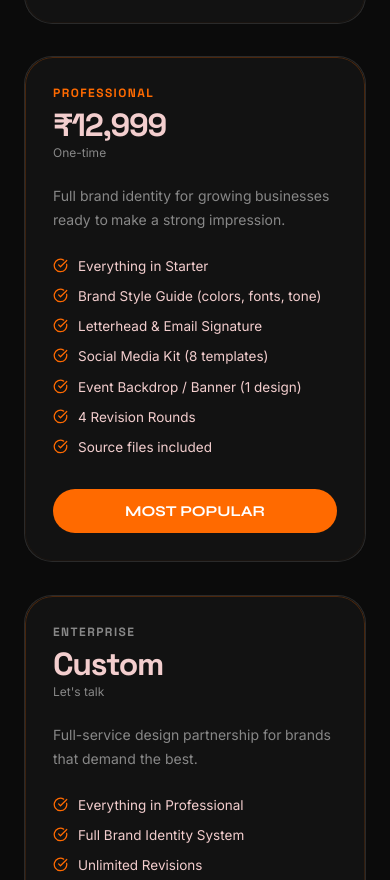
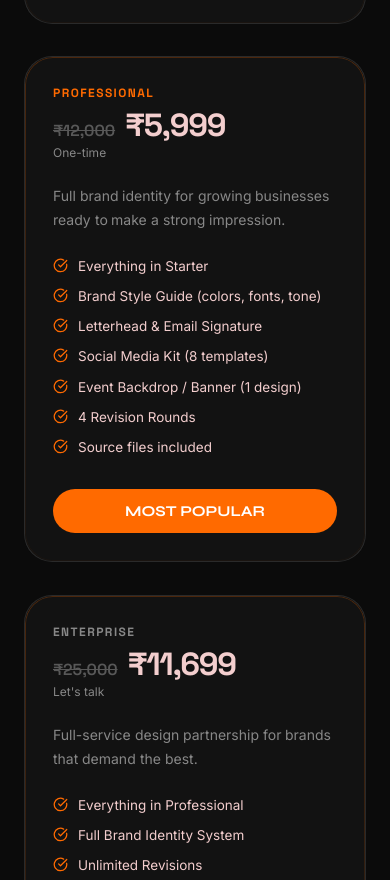
Before and after one commit to pmgraphics9526-svg/pm-graphics, a Next.js app: page / in a window 390 px wide. Shown: the part 6972-7852 px from the top of the page. Built offline with nearby package versions, Linux system fonts and the light colour scheme; no server answers.

Commit message:
Add offer pricing display + Packages nav link
- PricingSection.js: show strikethrough old price alongside a bold new
  discounted price for all 3 tiers (Starter, Professional, Enterprise)
- Navbar.js: add a "Packages" nav link (desktop + mobile menu) that
  scrolls directly to the pricing section

```diff
--- a/components/site/Navbar.js
+++ b/components/site/Navbar.js
@@ -8,6 +8,7 @@ const navItems = [
   { label: "Home", id: "home" },
   { label: "Portfolio", id: "work" },
   { label: "Services", id: "expertise" },
+  { label: "Packages", id: "pricing" },
   { label: "About", id: "about" },
   { label: "Resources", id: "tools" },
 ];
--- a/components/site/PricingSection.js
+++ b/components/site/PricingSection.js
@@ -2,33 +2,7 @@
 
 import { CheckCircle } from "lucide-react";
 
-const cleanPrice = (priceStr) => {
-  if (!priceStr) return "";
-  if (priceStr.length <= 15) return priceStr;
-
-  // Look for currency symbols followed by numbers (e.g., ₹5,000, $100, etc.)
-  const match = priceStr.match(/[₹$]\s*[0-9,]+/);
-  if (match) {
-    return match[0];
-  }
-
-  // Look for plain numbers with optional commas (e.g. 5,000 or 12000) and prepend ₹
-  const numberMatch = priceStr.match(/[0-9,]+/);
-  if (numberMatch) {
-    return "₹" + numberMatch[0];
-  }
-
-  // Check for "Custom" tag
-  if (/custom/i.test(priceStr)) {
-    return "Custom";
-  }
-
-  return "Custom";
-};
-
 export default function PricingSection({ settings }) {
-  // Fallbacks if not set in settings or if settings is not loaded yet
-  const priceStarter = cleanPrice(settings?.PriceStarter || "₹4,999");
   const featuresStarterRaw = settings?.FeaturesStarter || [
     "Logo Design (2 concepts)",
     "Business Card Design",
@@ -37,7 +11,6 @@ export default function PricingSection({ settings }) {
     "Final files in PNG & PDF"
   ].join("\n");
 
-  const priceProfessional = cleanPrice(settings?.PriceProfessional || "₹12,999");
   const featuresProfessionalRaw = settings?.FeaturesProfessional || [
     "Everything in Starter",
     "Brand Style Guide (colors, fonts, tone)",
@@ -48,7 +21,6 @@ export default function PricingSection({ settings }) {
     "Source files included"
   ].join("\n");
 
-  const priceEnterprise = cleanPrice(settings?.PriceEnterprise || "Custom");
   const featuresEnterpriseRaw = settings?.FeaturesEnterprise || [
     "Everything in Professional",
     "Full Brand Identity System",
@@ -67,7 +39,8 @@ export default function PricingSection({ settings }) {
   const tiers = [
     {
       name: "Starter",
-      price: priceStarter,
+      oldPrice: "₹5,000",
+      price: "₹2,999",
       note: "One-time",
       description: "Perfect for small businesses and personal brands just getting started.",
       features: featuresStarter,
@@ -76,7 +49,8 @@ export default function PricingSection({ settings }) {
     },
     {
       name: "Professional",
-      price: priceProfessional,
+      oldPrice: "₹12,000",
+      price: "₹5,999",
       note: "One-time",
       description: "Full brand identity for growing businesses ready to make a strong impression.",
       features: featuresProfessional,
@@ -85,7 +59,8 @@ export default function PricingSection({ settings }) {
     },
     {
       name: "Enterprise",
-      price: priceEnterprise,
+      oldPrice: "₹25,000",
+      price: "₹11,699",
       note: "Let's talk",
       description: "Full-service design partnership for brands that demand the best.",
       features: featuresEnterprise,
@@ -157,6 +132,26 @@ export default function PricingSection({ settings }) {
               </div>
               <div
                 style={{
+                  display: "flex",
+                  alignItems: "baseline",
+                  flexWrap: "wrap",
+                  gap: "10px",
+                }}
+              >
+                <span
+                  style={{
+                    fontFamily: "var(--font-space-grotesk)",
+                    fontSize: "clamp(1rem, 1.6vw, 1.15rem)",
+                    fontWeight: "600",
+                    color: "var(--text-secondary)",
+                    textDecoration: "line-through",
+                    opacity: 0.6,
+                  }}
+                >
+                  {tier.oldPrice}
+                </span>
+                <span
+                  style={{
                     fontFamily: "var(--font-space-grotesk)",
                     fontSize: "clamp(2rem, 4vw, 2.75rem)",
                     fontWeight: "800",
@@ -166,6 +161,7 @@ export default function PricingSection({ settings }) {
                   }}
                 >
                   {tier.price}
+                </span>
               </div>
               <div style={{ fontSize: "12px", color: "var(--text-secondary)", marginTop: "4px", fontFamily: "var(--font-inter)" }}>
                 {tier.note}
```
Lines whose indentation alone changed are shown as unchanged.
